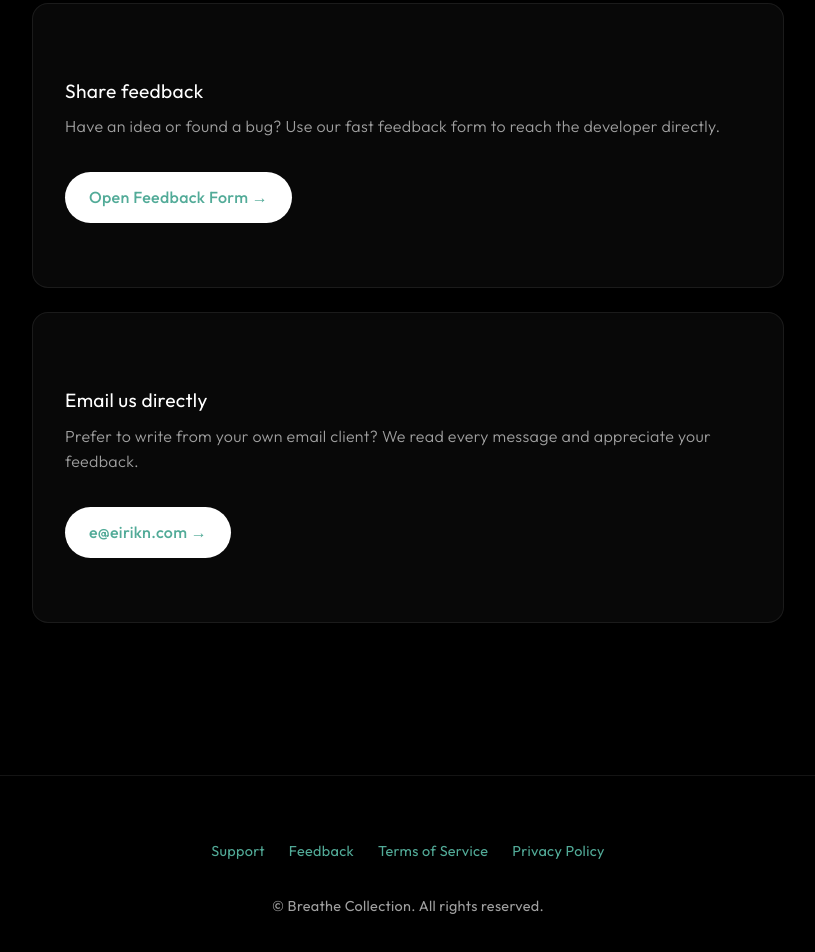
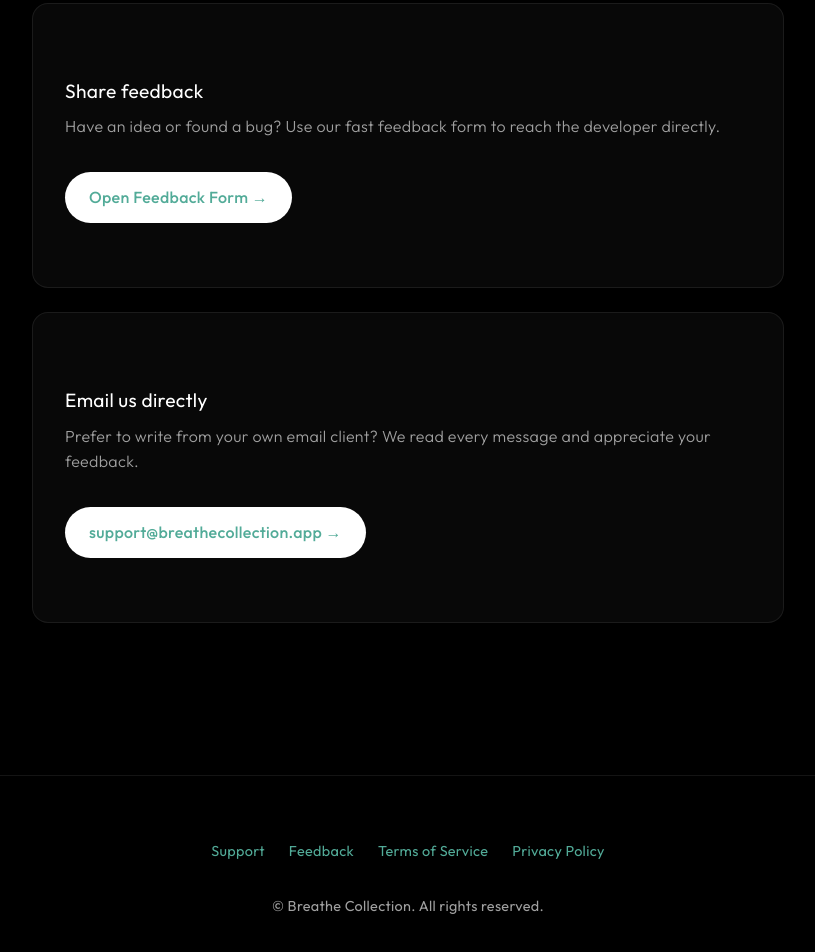
Before and after one commit to Sveisan/app-launch-os, a website: page public/breathe/support/index.html in a window 1280 px wide. Shown: the part 931-1883 px from the top of the page, without its empty margins (232-1047 px from the left). Drawn offline with Linux system fonts and the light colour scheme.

Commit message:
style: update support email to support@breathecollection.app

```diff
--- a/public/breathe/support/index.html
+++ b/public/breathe/support/index.html
@@ -103,7 +103,7 @@
             <div class="card">
                 <h3>Email us directly</h3>
                 <p>Prefer to write from your own email client? We read every message and appreciate your feedback.</p>
-                <a href="mailto:e@eirikn.com?subject=Breathe%20Collection%20Support" class="btn-primary" style="padding: 0.8rem 1.5rem; font-size: 1rem;">e@eirikn.com &rarr;</a>
+                <a href="mailto:support@breathecollection.app?subject=Breathe%20Collection%20Support" class="btn-primary" style="padding: 0.8rem 1.5rem; font-size: 1rem;">support@breathecollection.app &rarr;</a>
             </div>
         </div>
 
```
